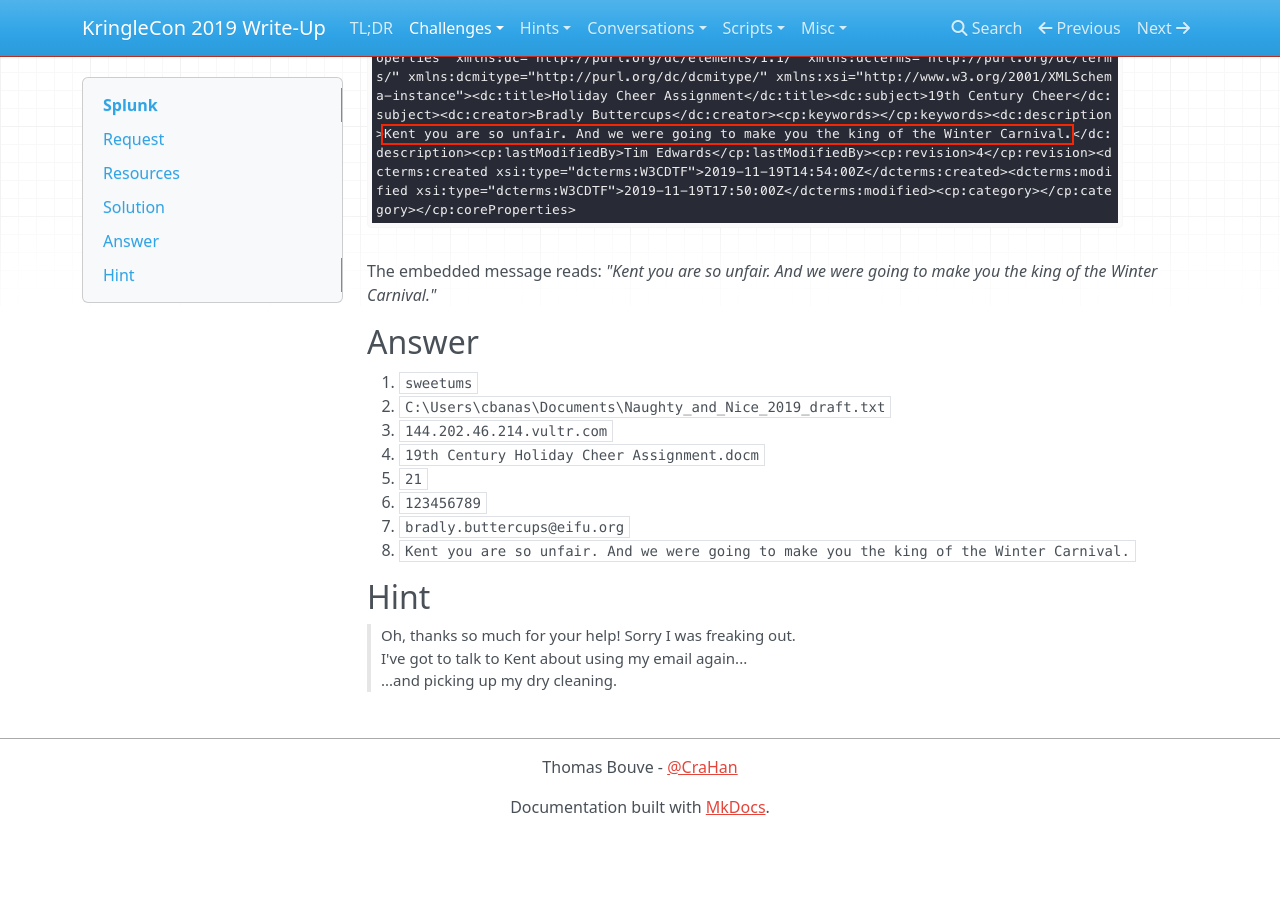
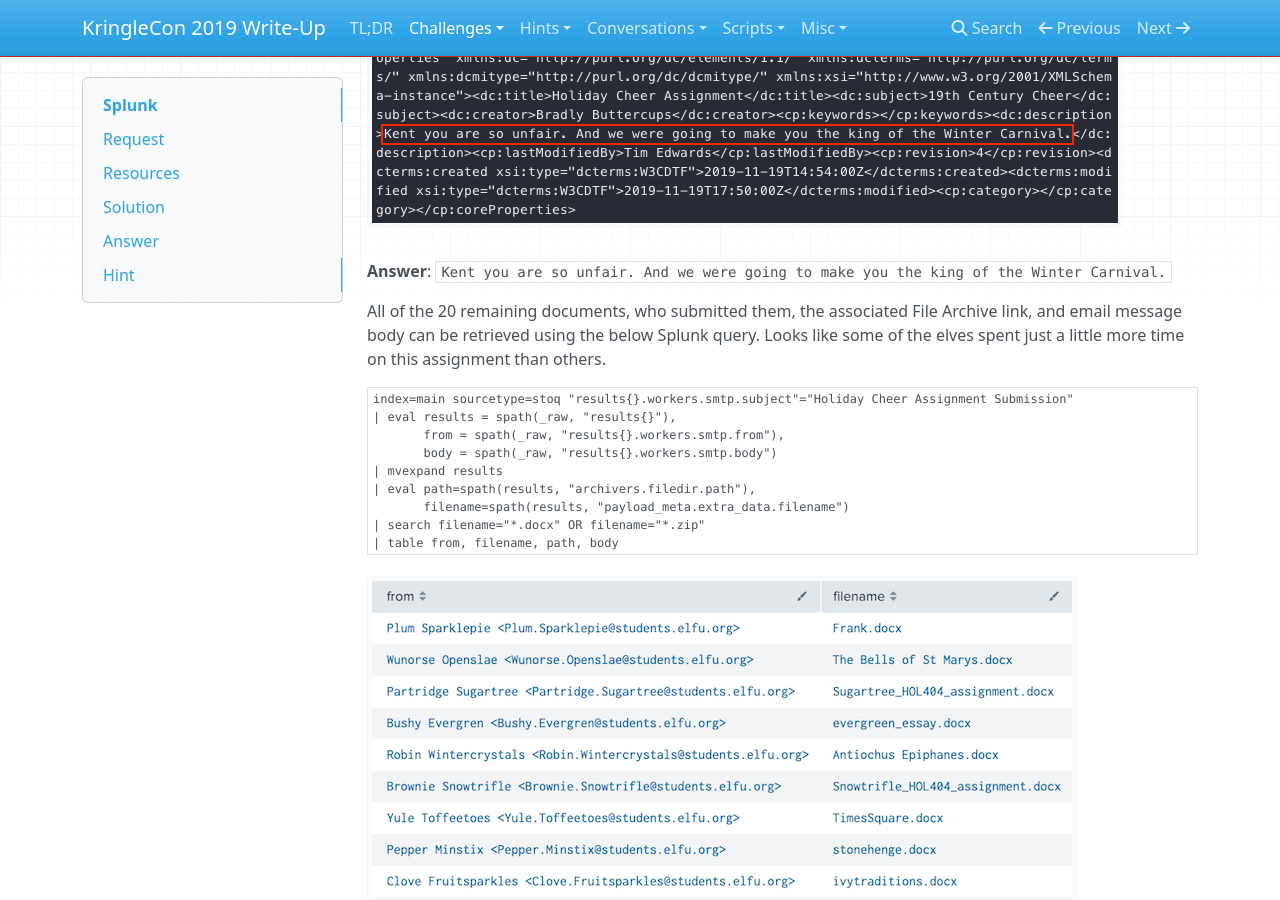
Before and after one commit to crahan/HolidayHackChallenge2019, an MkDocs documentation site: the page built from docs/challenges/c6.md, in a window 1280 px wide and 900 px high, scrolled down 7829 px. Built offline with MkDocs 1.6.1, drawn with Linux system fonts in a browser that asks for light colours; nearby versions of some CDN libraries; a style sheet for code colours, icons or effects is not loaded; before the commit the page ends 8664 px from its top, so only the background shows below that.

Commit message:
Updatded c6

````diff
--- a/docs/challenges/c6.md
+++ b/docs/challenges/c6.md
@@ -15,7 +15,6 @@
 - [Elf University File Archive](http://elfu-soc.s3-website-us-east-1.amazonaws.com)
 
 ## Solution
-
 Jump to the [challenge solution](#challenge).
 
 ### Question 1
@@ -160,7 +159,23 @@ The obvious candidates for further investigation are `Buttercups_HOL404_assignme
 
 ![Splunk 12](../img/challenges/c6/c6_12.png)
 
-The embedded message reads: *"Kent you are so unfair. And we were going to make you the king of the Winter Carnival."*
+**Answer**: `Kent you are so unfair. And we were going to make you the king of the Winter Carnival.`
+
+All of the 20 remaining documents, who submitted them, the associated File Archive link, and email message body can be retrieved using the below Splunk query. Looks like some of the elves spent just a little more time on this assignment than others.
+
+```shell
+index=main sourcetype=stoq "results{}.workers.smtp.subject"="Holiday Cheer Assignment Submission"
+| eval results = spath(_raw, "results{}"),
+       from = spath(_raw, "results{}.workers.smtp.from"),
+       body = spath(_raw, "results{}.workers.smtp.body")
+| mvexpand results
+| eval path=spath(results, "archivers.filedir.path"),
+       filename=spath(results, "payload_meta.extra_data.filename")
+| search filename="*.docx" OR filename="*.zip"
+| table from, filename, path, body
+```
+
+![Splunk 13](../img/challenges/c6/c6_13.png)
 
 ## Answer
 1. `sweetums`
````
Also changed, not shown: docs/img/challenges/c6/c6_13.png (added).
